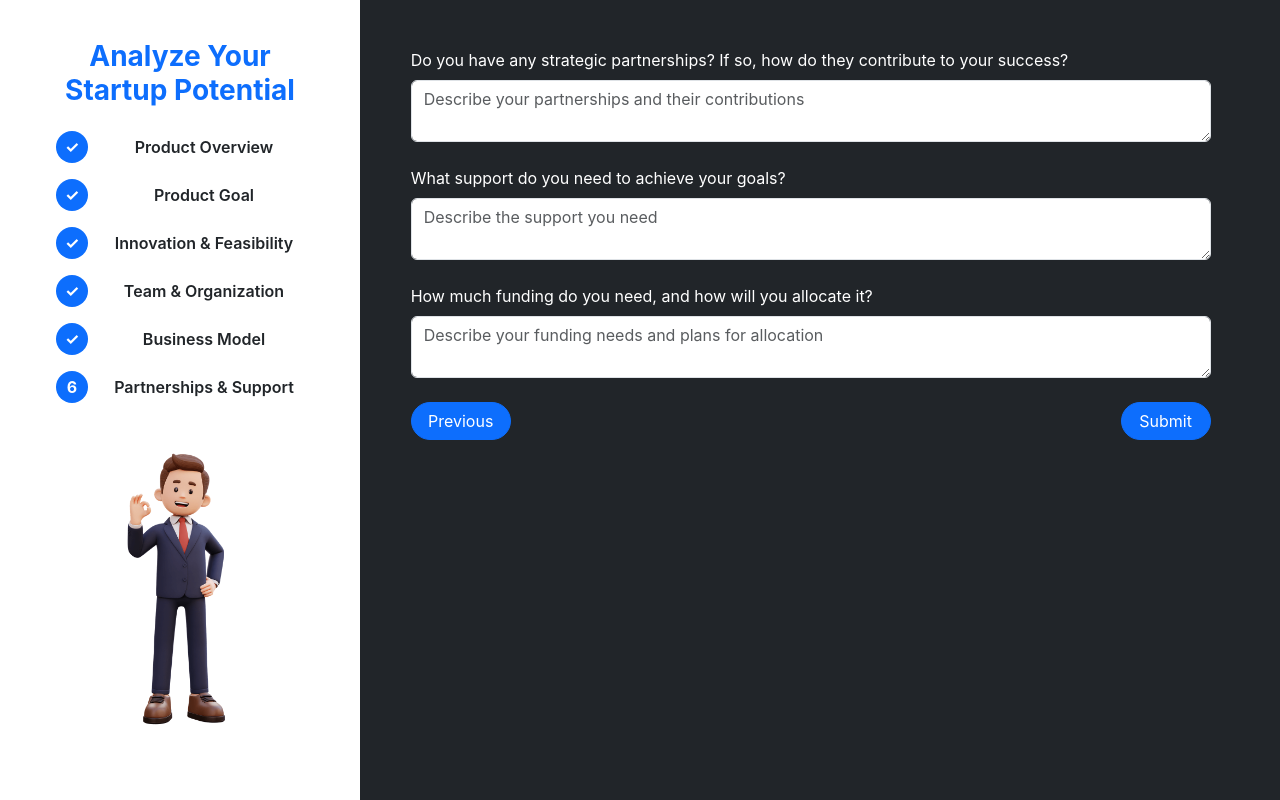
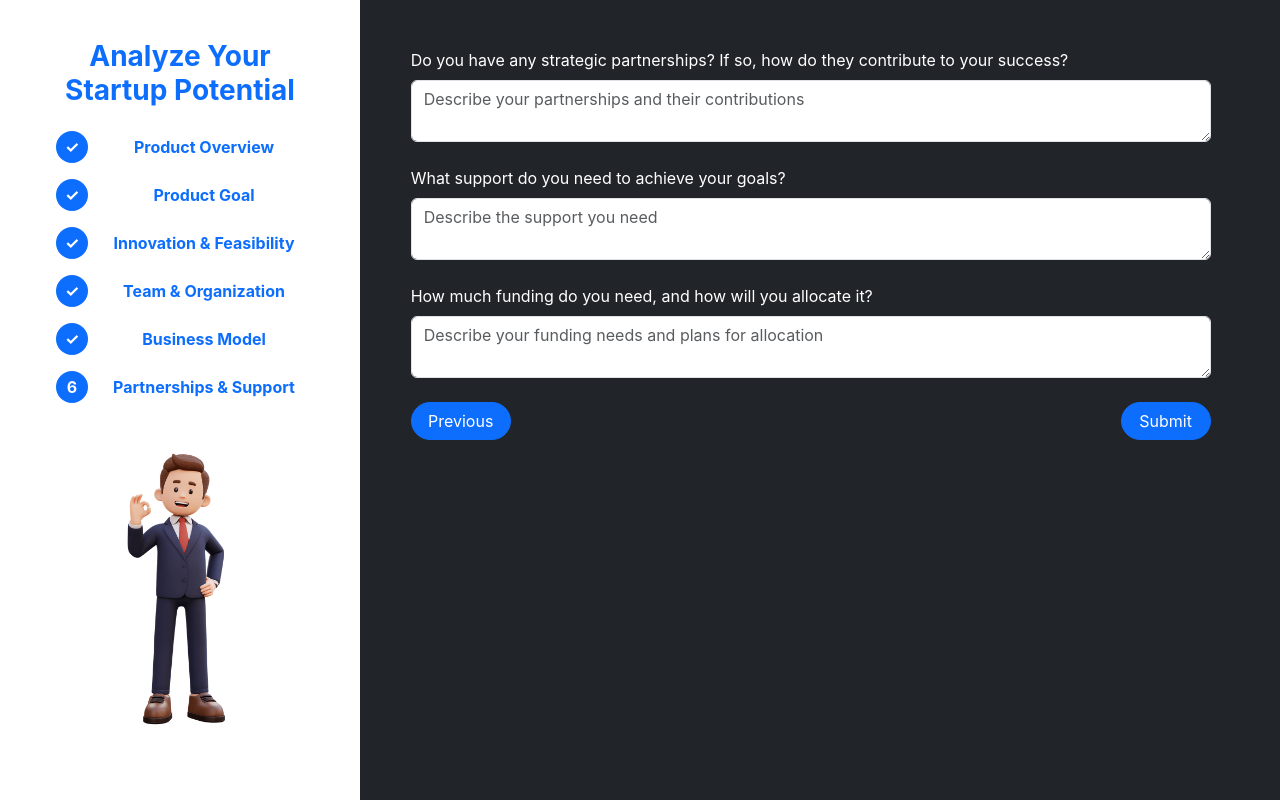
Before and after one commit to jimbucktoo/moonshot-ai, a React (Vite) app: page /partnerships-support in a window 1280 px wide. Built offline with nearby package versions, Linux system fonts and the light colour scheme.

Commit message:
critical survey progress correction

```diff
--- a/src/components/survey-progress.jsx
+++ b/src/components/survey-progress.jsx
@@ -20,7 +20,9 @@ export function SurveyProgress({ currentStep }) {
       <Card.Body className="align-items-center text-center">
         <Card.Title className="text-center fw-bold mb-3 text-primary">
           <h3>
-            <b>Analyze Your Startup Potential</b>
+            <b>Analyze Your</b>
+            <br />
+            <b>Startup Potential</b>
           </h3>
         </Card.Title>
 
@@ -52,8 +54,8 @@ export function SurveyProgress({ currentStep }) {
                 {step.id < currentStep ? "✓" : step.id}
               </div>
               <span
-                className={`fw-semibold ms-3 w-100 text-center ${
-                  step.id <= currentStep ? "text-dark" : "text-muted"
+                className={`fw-bold ms-3 w-100 text-center ${
+                  step.id <= currentStep ? "text-primary" : "text-muted"
                 }`}
               >
                 {step.name}
```
